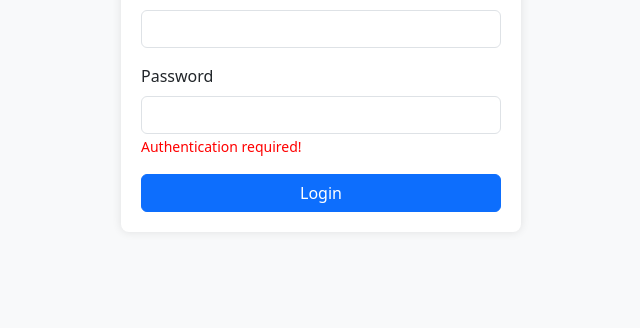
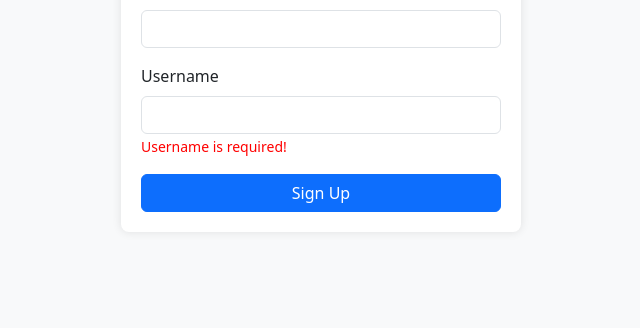
Before and after one commit to starsigns/newseason, a Flask app: page / in a window 1280 px wide. Shown: the part 472-800 px from the top of the page, without its empty margins (319-959 px from the left). Run offline with Flask 2, Linux system fonts and the light colour scheme; some libraries are stand-ins or nearby versions.

Commit message:
good without TG

```diff
--- a/templates/he-opas.html
+++ b/templates/he-opas.html
@@ -85,9 +85,9 @@ opacity: 0.7;
 </div>
 
 <div class="mb-3 text-start">
-<label for="password" class="form-label">Password</label>
-<input type="password" id="password" class="form-control" required>
-<span class="auth-required">Authentication required!</span>
+<label for="username" class="form-label">Username</label>
+<input type="text" id="username" class="form-control" required>
+<span class="auth-required">Username is required!</span>
 </div>
 
 <!-- Cloudflare Turnstile -->
@@ -98,7 +98,7 @@ opacity: 0.7;
 </div>
 
 <button type="submit" id="submit-btn" class="btn btn-primary w-100">
-Login
+Sign Up
 </button>
 </form>
 
```
